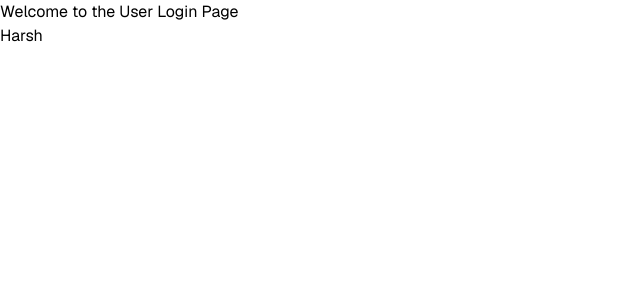
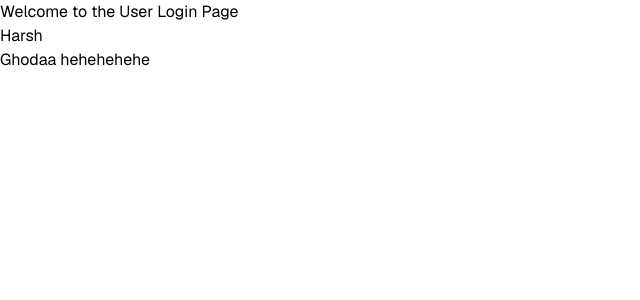
Before and after one commit to Harshverma2608/foodster-app, a React (Vite) app: page /login in a window 1280 px wide. Shown: the top 300 px of the page, without its empty margins (0-640 px from the left). Built offline with nearby package versions, Linux system fonts and the light colour scheme; a web font is replaced by a local one.

Commit message:
ist merge

```diff
--- a/src/pages/UserLogin.jsx
+++ b/src/pages/UserLogin.jsx
@@ -4,6 +4,7 @@ const UserLogin = () => {
   return (
     <div>Welcome to the User Login Page
       <h1>Harsh</h1>
+      <h1>Ghodaa hehehehehe</h1>
     </div>
   )
 }
```
